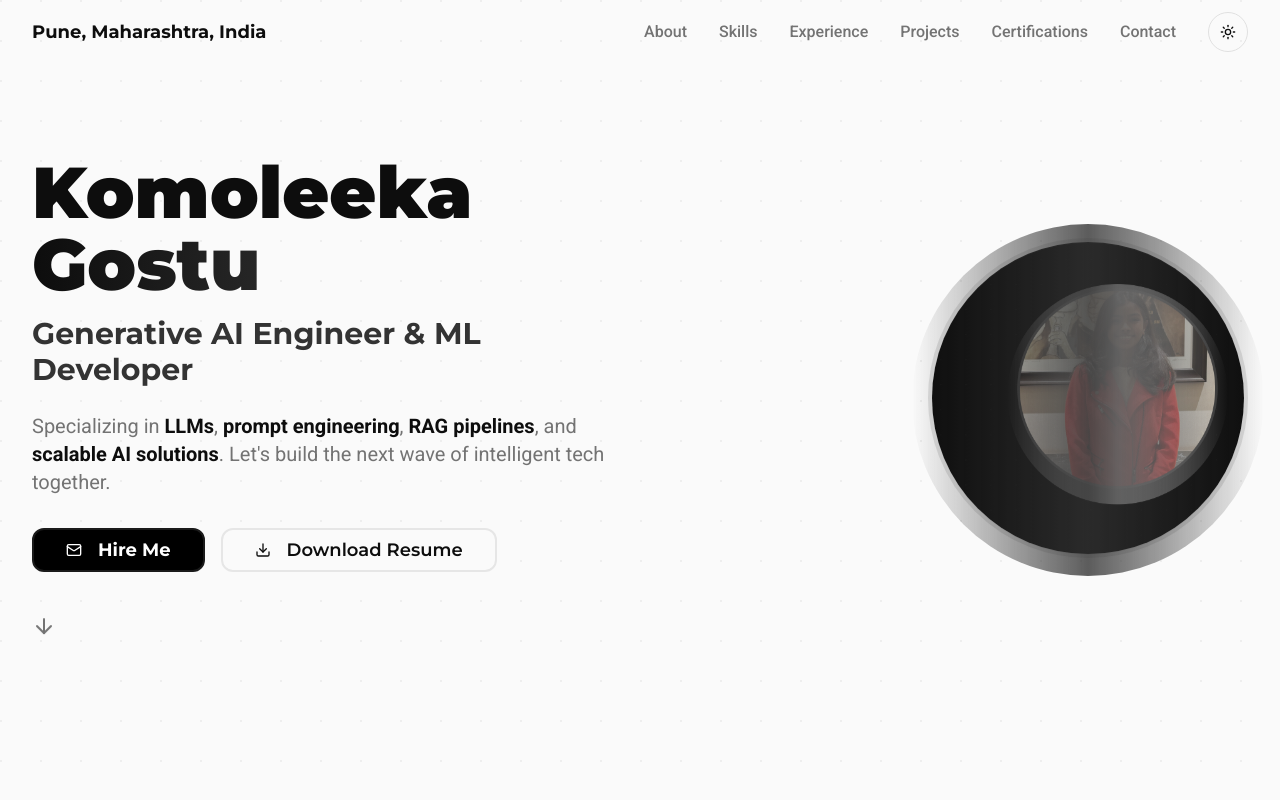
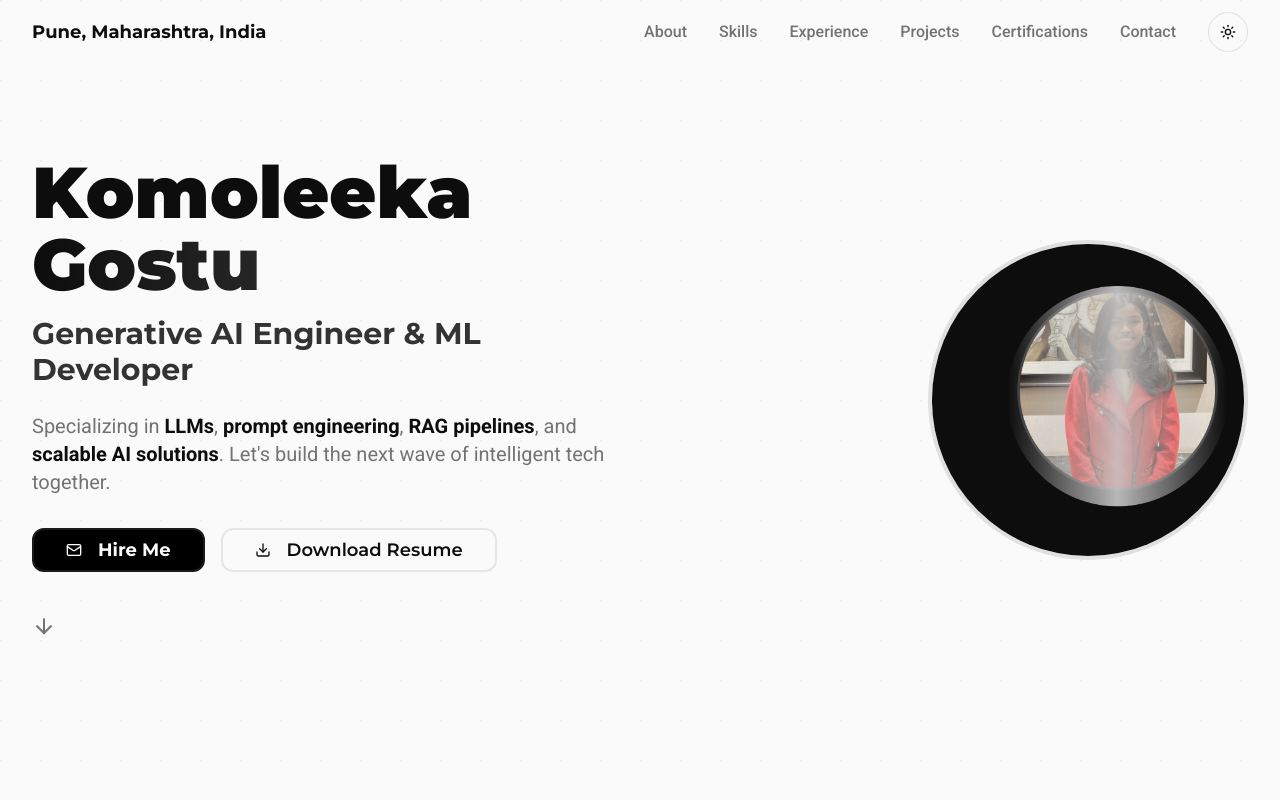
Before and after one commit to Komoleeka9/komoleeka-ai-genesis, a React (Vite) app: page / in a window 1280 px wide. Shown: the top 800 px of the page. Built offline with nearby package versions, Linux system fonts and the light colour scheme.

Commit message:
Fix: Remove name animation and set favicon
Removed the floating animation from the profile picture in the Hero section to make it static. Also updated the favicon to use the attached image.

```diff
--- a/src/components/Hero.tsx
+++ b/src/components/Hero.tsx
@@ -30,7 +30,7 @@ export function Hero() {
           {/* Profile Photo */}
           <div className="flex justify-center lg:justify-end order-1 lg:order-2">
             <div className="relative">
-              <div className="w-80 h-80 rounded-full overflow-hidden border-4 border-border shadow-tech animate-float">
+              <div className="w-80 h-80 rounded-full overflow-hidden border-4 border-border shadow-tech">
                 <img
                   src="/lovable-uploads/083c3e93-45d5-4ec2-9d0f-01e23de63086.png"
                   alt="Komoleeka Gostu - Generative AI Engineer"
@@ -38,7 +38,6 @@ export function Hero() {
                   style={{ objectPosition: "center 20%" }}
                 />
               </div>
-              <div className="absolute -inset-4 rounded-full bg-gradient-to-r from-transparent via-tech-accent to-transparent opacity-20 animate-pulse-slow" />
             </div>
           </div>
 
```
Also changed, not shown: index.html (+1 -1 lines), 1 other file (tests, documents, lock files or other folders).
